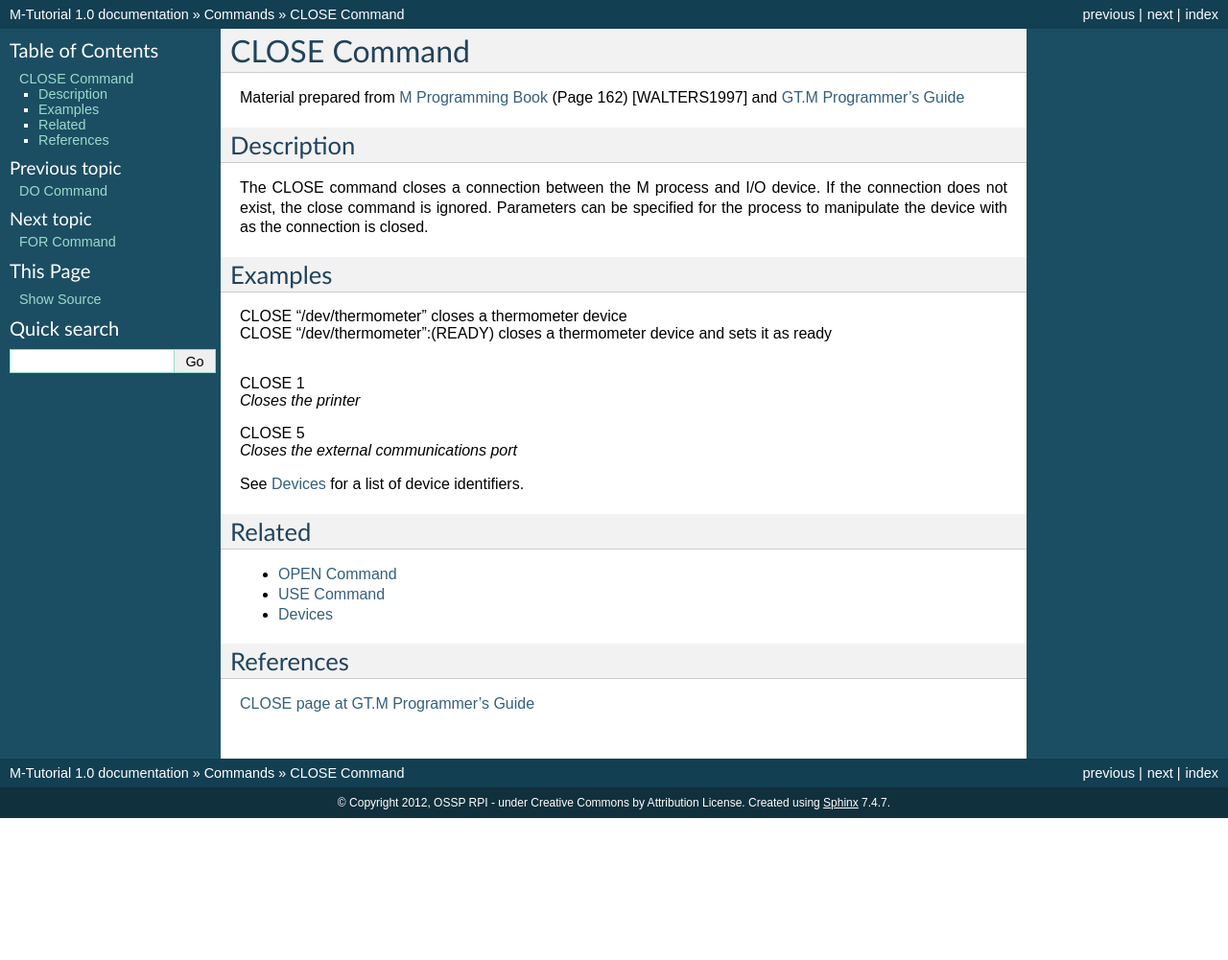
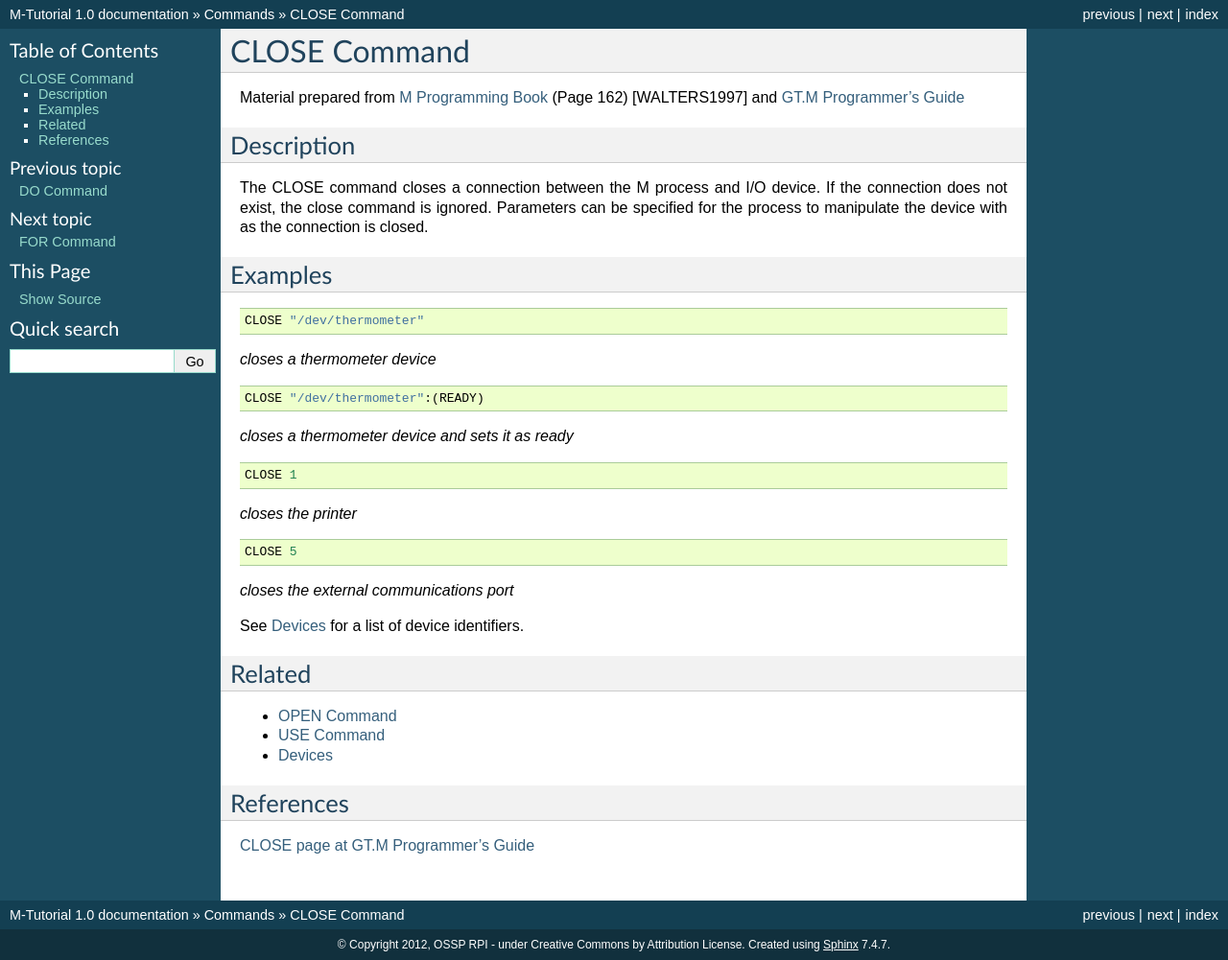
Before and after one commit to luisibanez/M-Tutorial, a Sphinx documentation site: the page built from source/CLOSE_Command.rst, in a window 1280 px wide. Shown: the whole page at 96% size. Built offline with Sphinx 7.4.7, drawn with Linux system fonts in a browser that asks for light colours; before the commit the page ends 900 px from its top, so only the background shows below that.

Commit message:
Changed format
I placed the examples in boxes and made them more consistent.

```diff
--- a/source/CLOSE_Command.rst
+++ b/source/CLOSE_Command.rst
@@ -14,16 +14,25 @@ If the connection does not exist, the close command is ignored. Parameters can b
 
 Examples
 ########
+::
 
-| CLOSE "/dev/thermometer"  closes a thermometer device
-| CLOSE "/dev/thermometer":(READY) closes a thermometer device and sets it as ready
-|
+  CLOSE "/dev/thermometer"
+*closes a thermometer device*
 
-| CLOSE 1
-| *Closes the printer*
+::
 
-| CLOSE 5
-| *Closes the external communications port*
+  CLOSE "/dev/thermometer":(READY)
+*closes a thermometer device and sets it as ready*
+
+::
+
+  CLOSE 1
+*closes the printer*
+
+::
+
+  CLOSE 5
+*closes the external communications port*
 
 See :ref:`devices-label` for a list of device identifiers.
 
```
